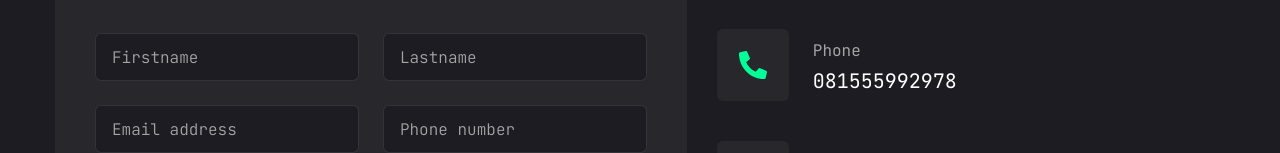
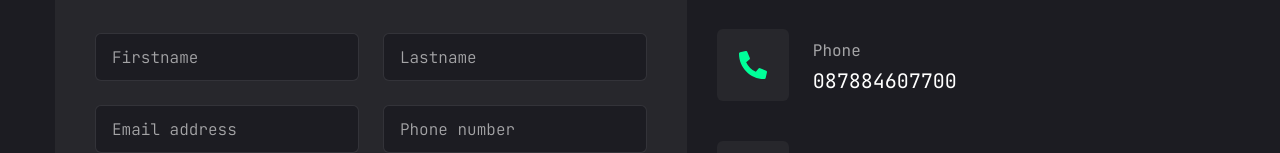
Before and after one commit to Nico-LeeNH/portfolioweb, a Next.js app: page /contact in a window 1280 px wide. Shown: the part 351-504 px from the top of the page. Built offline with nearby package versions, Linux system fonts and the light colour scheme.

Commit message:
chore: update contact number

```diff
--- a/app/contact/page.jsx
+++ b/app/contact/page.jsx
@@ -11,7 +11,7 @@ const info = [
   {
     icon: <FaPhoneAlt />,
     title: "Phone",
-    description: "081555992978",
+    description: "087884607700",
   },
   {
     icon: <FaEnvelope />,
```
